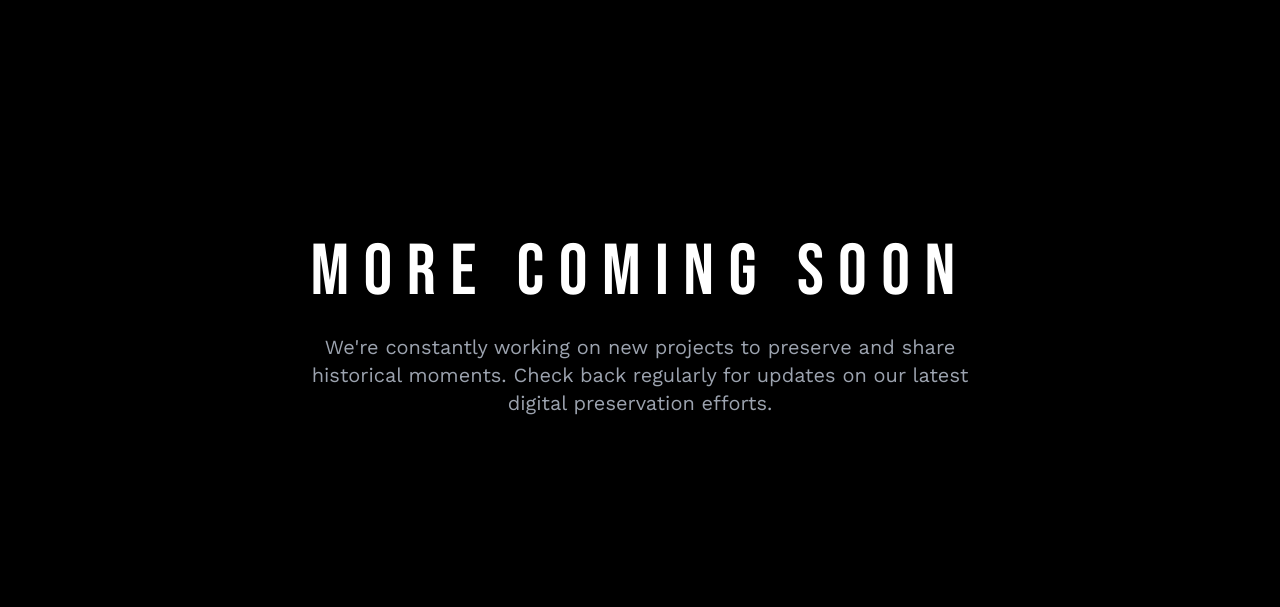
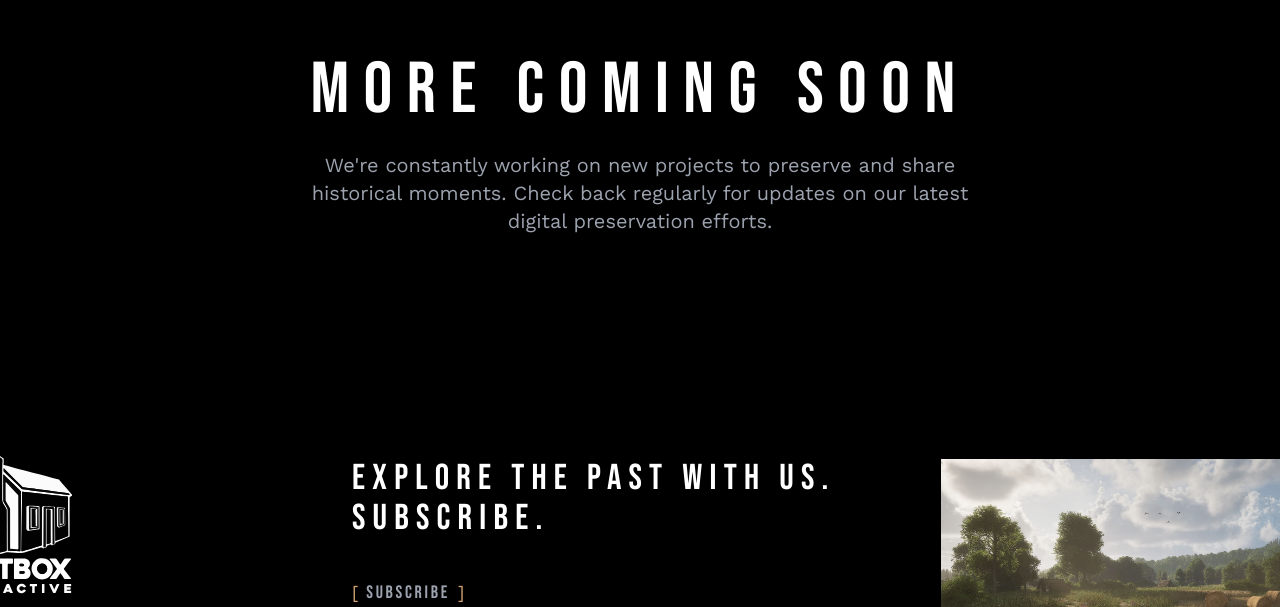
Before and after one commit to Saltbox-Interactive/Saltbox-Interactive-Website, a Next.js app: page /projects in a window 1280 px wide. Shown: the part 2653-3260 px from the top of the page. Built offline with nearby package versions, Linux system fonts and the light colour scheme.

Commit message:
Fix BracketButton type error in EmailSubscribe

```diff
--- a/app/projects/page.tsx
+++ b/app/projects/page.tsx
@@ -24,7 +24,7 @@ export default function ProjectsPage() {
         pageName="Projects"
       />
       <ProjectsSection />
-      <section className="min-h-screen flex items-center justify-center bg-black px-4 sm:px-6">
+      <section className="py-32 flex items-center justify-center bg-black px-4 sm:px-6">
         <div className="container mx-auto text-center">
           <Typography.Heading size="xl" className="mb-4 sm:mb-6 text-foreground tracking-[0.15em] sm:tracking-[0.2em]">
             MORE COMING SOON
--- a/components/sections/EmailSubscribe.tsx
+++ b/components/sections/EmailSubscribe.tsx
@@ -9,7 +9,7 @@ export default function EmailSubscribe() {
   const [emailValue, setEmailValue] = useState("");
   const [isSubmitted, setIsSubmitted] = useState(false);
 
-  const handleSubmit = (e: React.MouseEvent<HTMLAnchorElement>) => {
+  const handleSubmit = (e: React.MouseEvent<HTMLButtonElement>) => {
     e.preventDefault();
     setIsSubmitted(true);
   };
@@ -99,7 +99,7 @@ export default function EmailSubscribe() {
                     )}
                   </div>
                   <div className="flex justify-start">
-                    <BracketButton href="#" onClick={handleSubmit}>
+                    <BracketButton onClick={handleSubmit}>
                       SUBMIT
                     </BracketButton>
                   </div>
```
